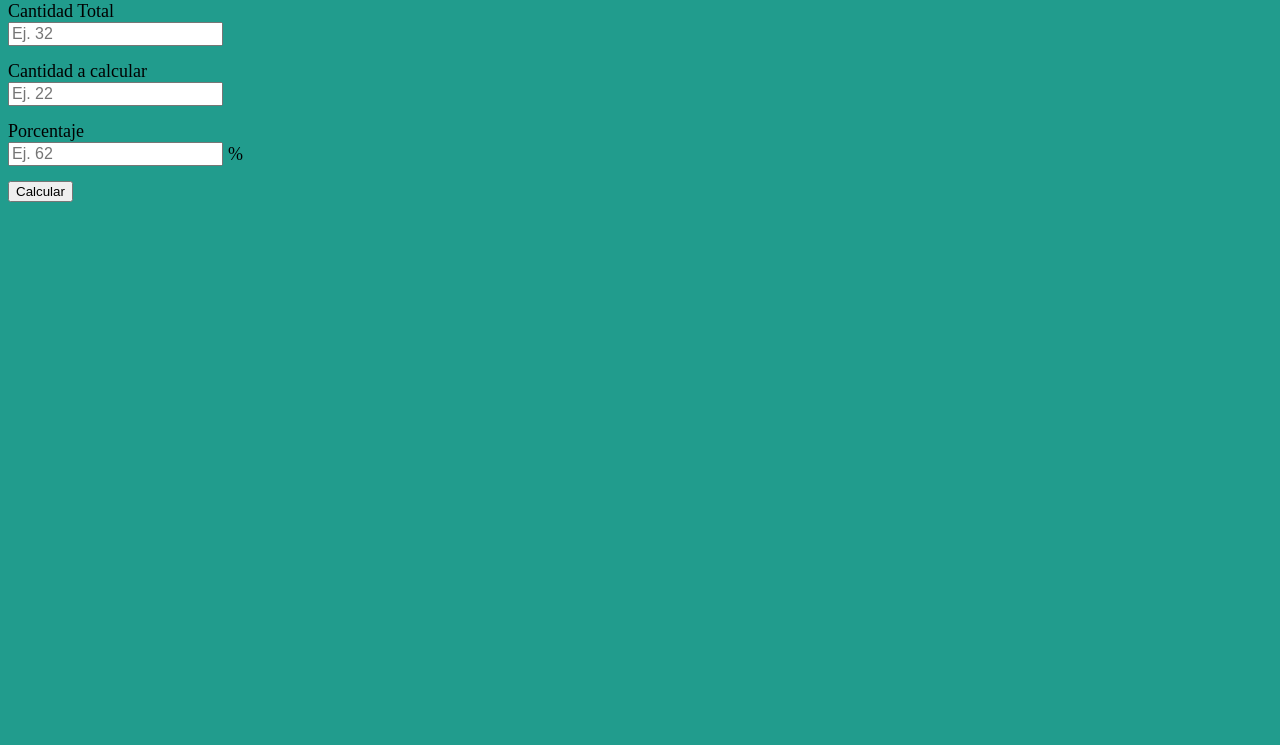
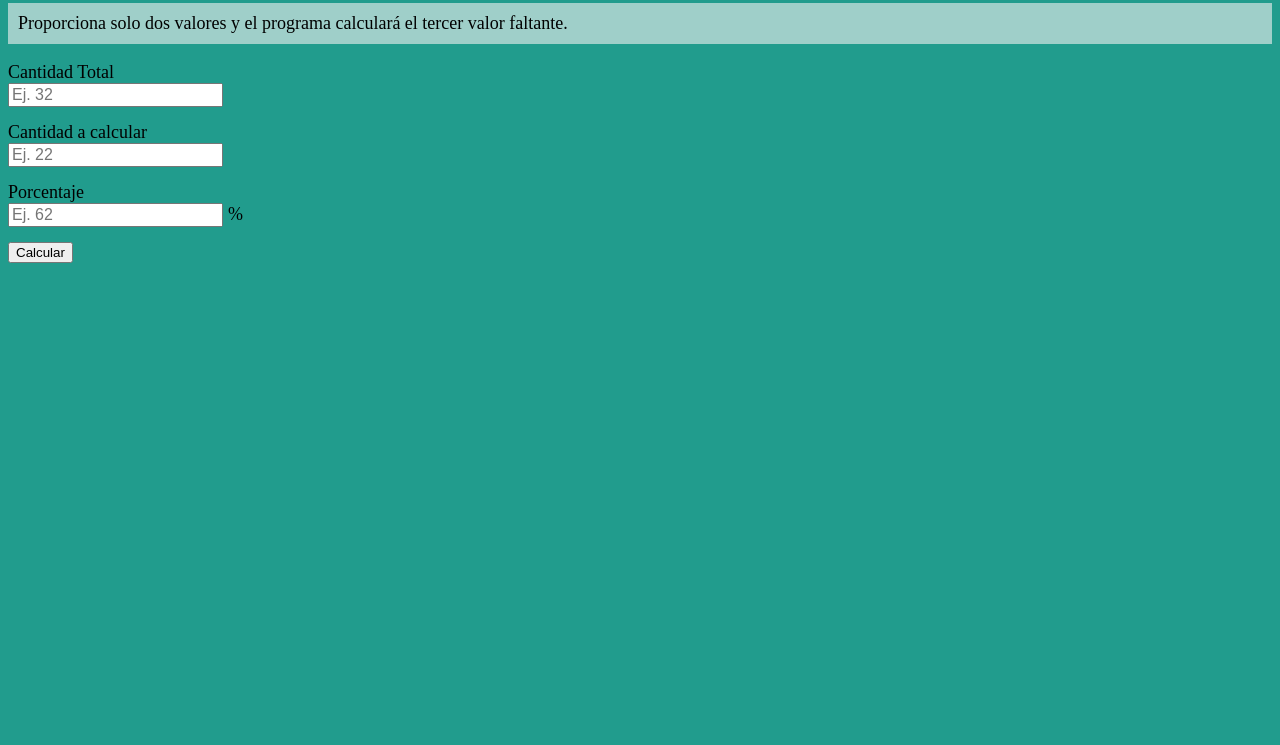
Before and after one commit to Yaoselot/porcentaje, a website built with Vite: page index.html in a window 1280 px wide. Shown: the part 55-800 px from the top of the page. Built offline with nearby package versions, Linux system fonts and the light colour scheme.

Commit message:
agragando instrucciones

```diff
--- a/index.html
+++ b/index.html
@@ -13,6 +13,9 @@
 
 <div class="contenedor">
     <h2>Calculadora de porcentaje</h2>
+
+    <p class="instrucciones">Proporciona solo dos valores y el programa
+        calculará el tercer valor faltante.</p>
 
     <div>
         <label>Cantidad Total</label>
--- a/package.json
+++ b/package.json
@@ -1,12 +1,12 @@
 {
   "devDependencies": {
+    "gh-pages": "^6.3.0",
     "sass": "^1.102.0",
     "vite": "^8.2.1"
   },
-
   "scripts": {
     "dev": "vite",
     "build": "vite build",
-    "deploy":"gh-pages -d dist"
+    "deploy": "gh-pages -d dist"
   }
 }
--- a/src/scss/layout/_contenedor.scss
+++ b/src/scss/layout/_contenedor.scss
@@ -2,6 +2,12 @@
 // cantidad total, cantidad a calcular, porcentaje y el boton calcular
 
 .contenedor {
+    .instrucciones {
+        background-color: #9FCFC9;
+        font-size: 1.8rem;
+        padding: 1rem;
+    }
+
     h2 {
         font-size: 2rem;
     }
--- a/vite.config.js
+++ b/vite.config.js
@@ -2,9 +2,12 @@ import { defineConfig } from 'vite'
 import { exec } from 'child_process'
 
 export default defineConfig({
+  base: '/porcentaje/',
+
   server: {
     open: false
   },
+
   plugins: [
     {
       name: 'open-chrome-new-window',
```
Also changed, not shown: 1 other file.
